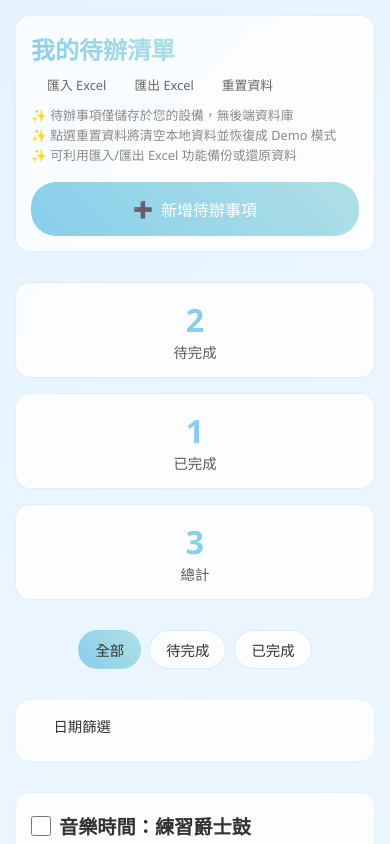
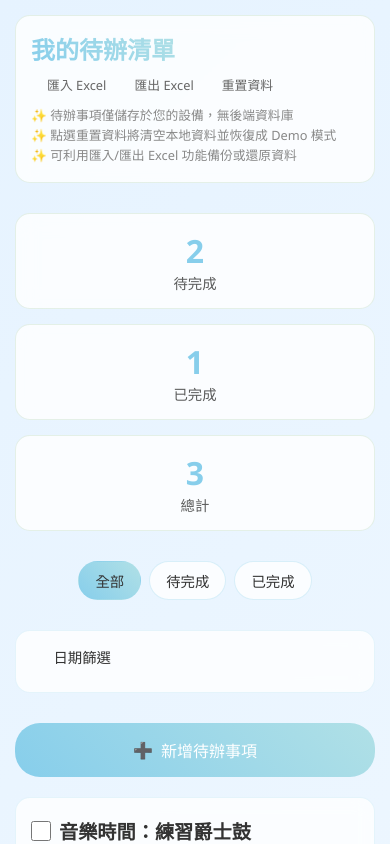
Before and after one commit to cyanshub/starter-vue-todolist, a Vue app: page /todos in a window 390 px wide. Shown: the top 844 px of the page. Built offline with nearby package versions, Linux system fonts and the light colour scheme; some icons are missing.

Commit message:
fix: 優化新增待辦事項按鈕的位置, 手機板和電腦版的位置不同, 用 d-none 實現

```diff
--- a/src/views/TodoList.vue
+++ b/src/views/TodoList.vue
@@ -112,6 +112,9 @@
         </div>
       </div>
     </div>
+
+    <!-- 手機版新增按鈕 -->
+    <button @click="showAddForm = true" class="add-btn mobile-add-btn"><span>➕</span> 新增待辦事項</button>
 
     <!-- Todo 列表 -->
     <div class="todos-container">
@@ -589,6 +592,11 @@ export default {
 .add-btn:hover {
   transform: translateY(-2px);
   box-shadow: 0 8px 25px rgba(135, 206, 235, 0.3);
+}
+
+/* 手機版新增按鈕 - 預設隱藏 */
+.mobile-add-btn {
+  display: none;
 }
 
 .stats {
@@ -1268,10 +1276,18 @@ export default {
     padding: 4px 0;
   }
 
-  .add-btn {
+  /* 隱藏桌面版新增按鈕 */
+  .todo-header .add-btn {
+    display: none;
+  }
+
+  /* 顯示手機版新增按鈕 */
+  .mobile-add-btn {
+    display: flex !important;
     width: 100%;
     justify-content: center;
     padding: 15px 24px;
+    margin-bottom: 20px;
   }
 
   .stats {
```
